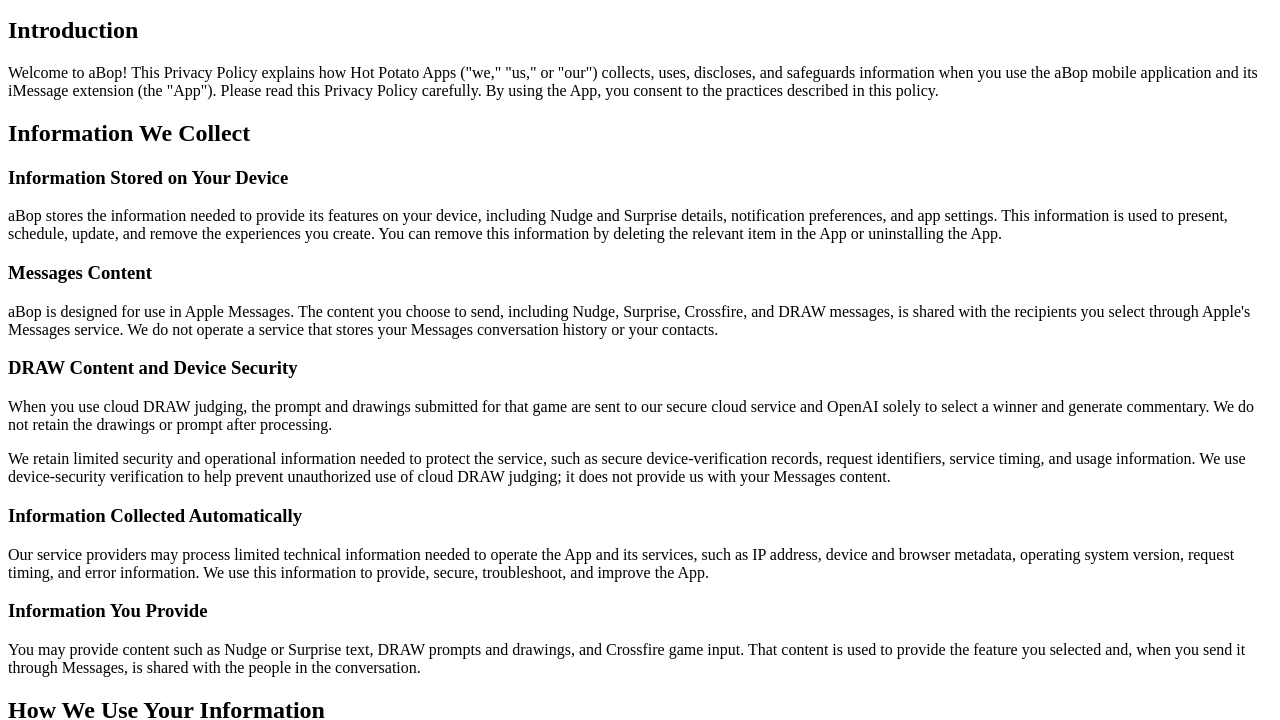
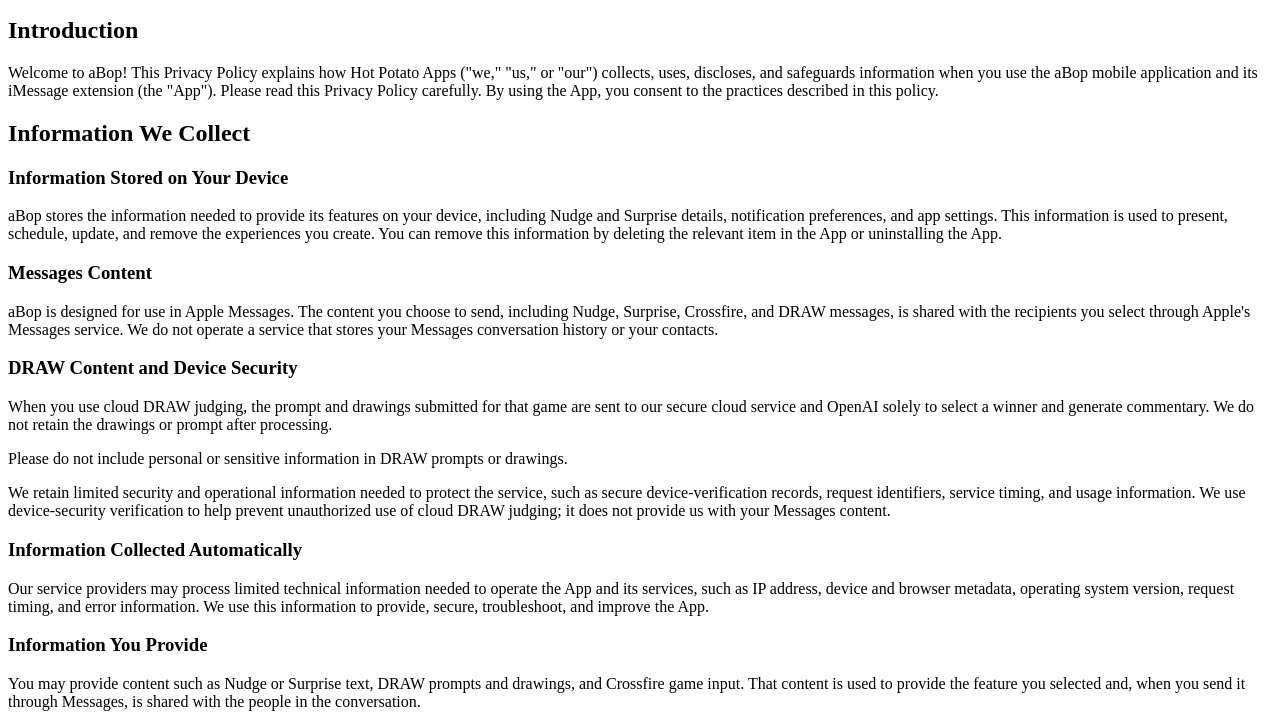
Before and after one commit to hotpotatoapps/hotpotatoapps.github.io, a plain HTML site: page abop_privacy_statement.html in a window 1280 px wide. Shown: the part 101-821 px from the top of the page. Drawn offline with Linux system fonts and the light colour scheme.

Commit message:
Add DRAW privacy reminder

```diff
--- a/abop_privacy_statement.html
+++ b/abop_privacy_statement.html
@@ -22,6 +22,7 @@
 
   <h3>DRAW Content and Device Security</h3>
   <p>When you use cloud DRAW judging, the prompt and drawings submitted for that game are sent to our secure cloud service and OpenAI solely to select a winner and generate commentary. We do not retain the drawings or prompt after processing.</p>
+  <p>Please do not include personal or sensitive information in DRAW prompts or drawings.</p>
   <p>We retain limited security and operational information needed to protect the service, such as secure device-verification records, request identifiers, service timing, and usage information. We use device-security verification to help prevent unauthorized use of cloud DRAW judging; it does not provide us with your Messages content.</p>
 
   <h3>Information Collected Automatically</h3>
```
